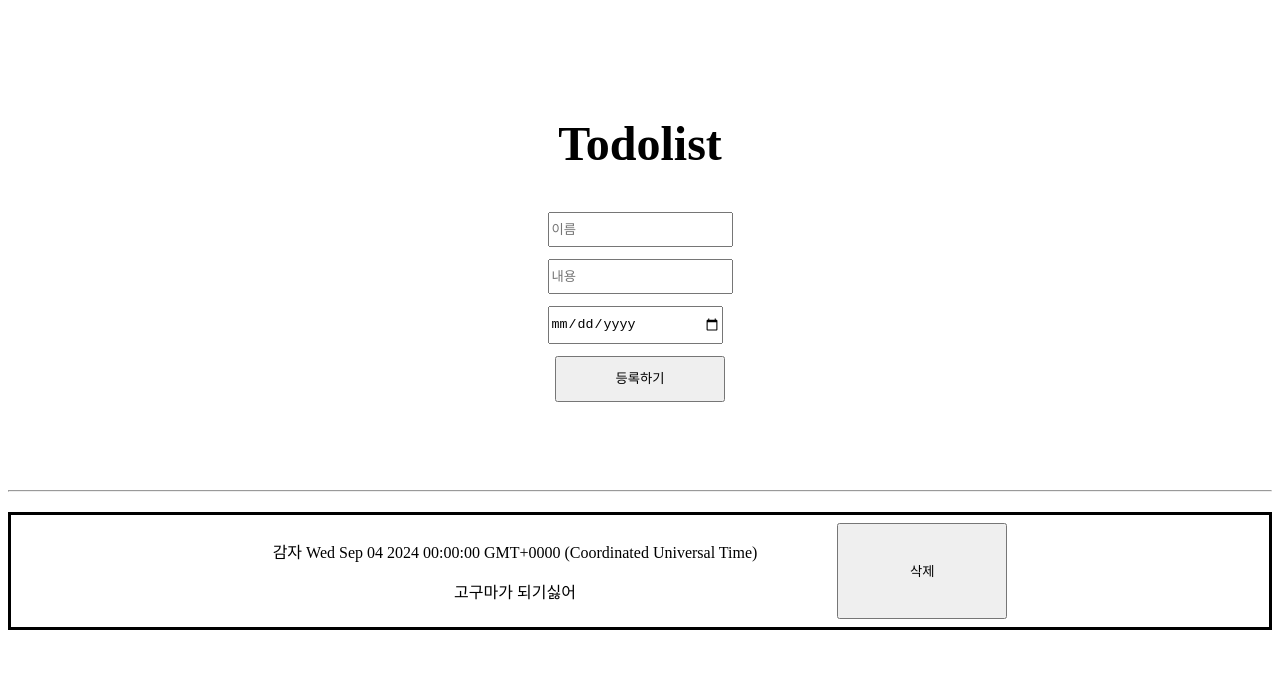
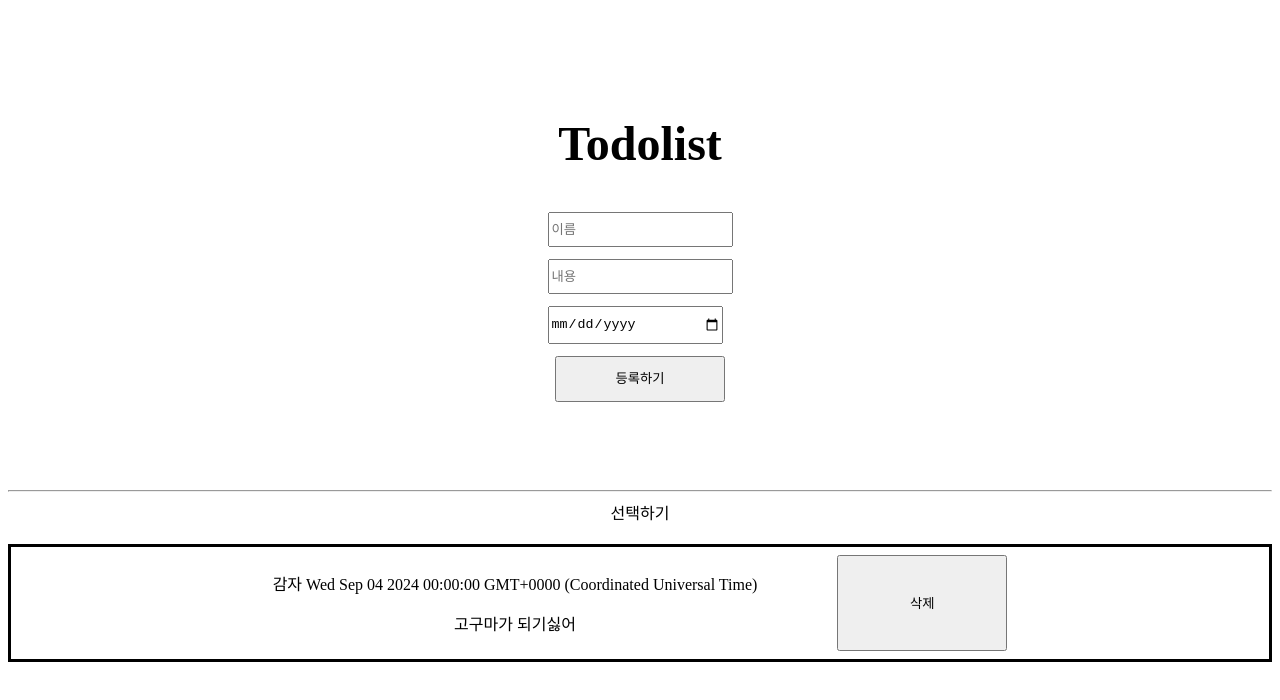
Before and after one commit to uniend5959/React, a React (Create React App) app in the folder todolist/: page / in a window 1280 px wide. Shown: the top 700 px of the page. Built offline with nearby package versions, Linux system fonts and the light colour scheme.

Commit message:
'리액트필터링구현'

```diff
--- a/todolist/src/basicTodolist/index.jsx
+++ b/todolist/src/basicTodolist/index.jsx
@@ -1,6 +1,7 @@
 import { useState } from "react"
 import FormInput from "./forminput"
 import ListMsp from "./todolist"
+
 
 
 const Todolist = () =>{
--- /dev/null
+++ b/todolist/src/basicTodolist/selectFilter.jsx
@@ -0,0 +1,48 @@
+// 컴포넌트 디자인 하기
+// 1. 드롭다운을 누른다  이벤트
+// 2. 리스트가 열린다.  상태
+// 3. 옵션을 클릭한다,.  이벤트
+// 4. 리스트가 닫힌다.  상태
+// 5. 클릭된 리스트가 표시된다.  상태
+
+import { useState } from "react";
+
+// 리스트가 열리고 닫히는 상티 false 닫힌 , ture 열림
+// 옵션이 선택된다. 선택되지 않는 상태
+// 이벤트 두개
+
+
+
+
+
+
+const SelectFilter = ({data, setCaategory}) => {
+
+
+  const [isOpen, setOpen ] = useState(false);
+  const [selected, setSelected] = useState(null)
+
+  const handleIsOpen = () =>{
+    setOpen((prv) => !prv)
+  }
+
+  const optionCheked = (name) => {
+    setSelected(name)
+    console.log(selected)
+    setOpen(false);
+    setCaategory(name)
+  }
+  const optionList = data.map((item,index) => (
+    <li key={index} onClick={() => {optionCheked(item.name)}}>{item.name}</li>
+  ))
+
+
+  return(
+    <>
+      <div onClick={handleIsOpen}> {!selected  ? '선택하기' : selected }</div>
+      {isOpen && optionList}
+    </>
+  )
+}
+
+export default SelectFilter;
--- a/todolist/src/basicTodolist/todolist.jsx
+++ b/todolist/src/basicTodolist/todolist.jsx
@@ -1,13 +1,24 @@
+
+import { useState } from "react"
+import SelectFilter from "./selectFilter"
 import BoxItem from "./todoitem"
 
 
 const ListMsp = ({data, handleDelteItem}) =>{
 
+  const [category, setCaategory] = useState('')
+
   // 맵을 사용하여 돌려주기
+  const filterData = category ==='' ? data :  data.filter((itme)=> itme.name === category)
+  // 필터링에 사용할 조건 상태
+
+
+
   return(
     <>
+      <SelectFilter data={data} setCaategory={setCaategory}/>
       <div>
-        {data.map((item)=>
+        {filterData.map((item)=>
             <BoxItem  key={item.id} id={item.id} item={item} handleDelteItem={handleDelteItem} />
         )}
       </div>
```
